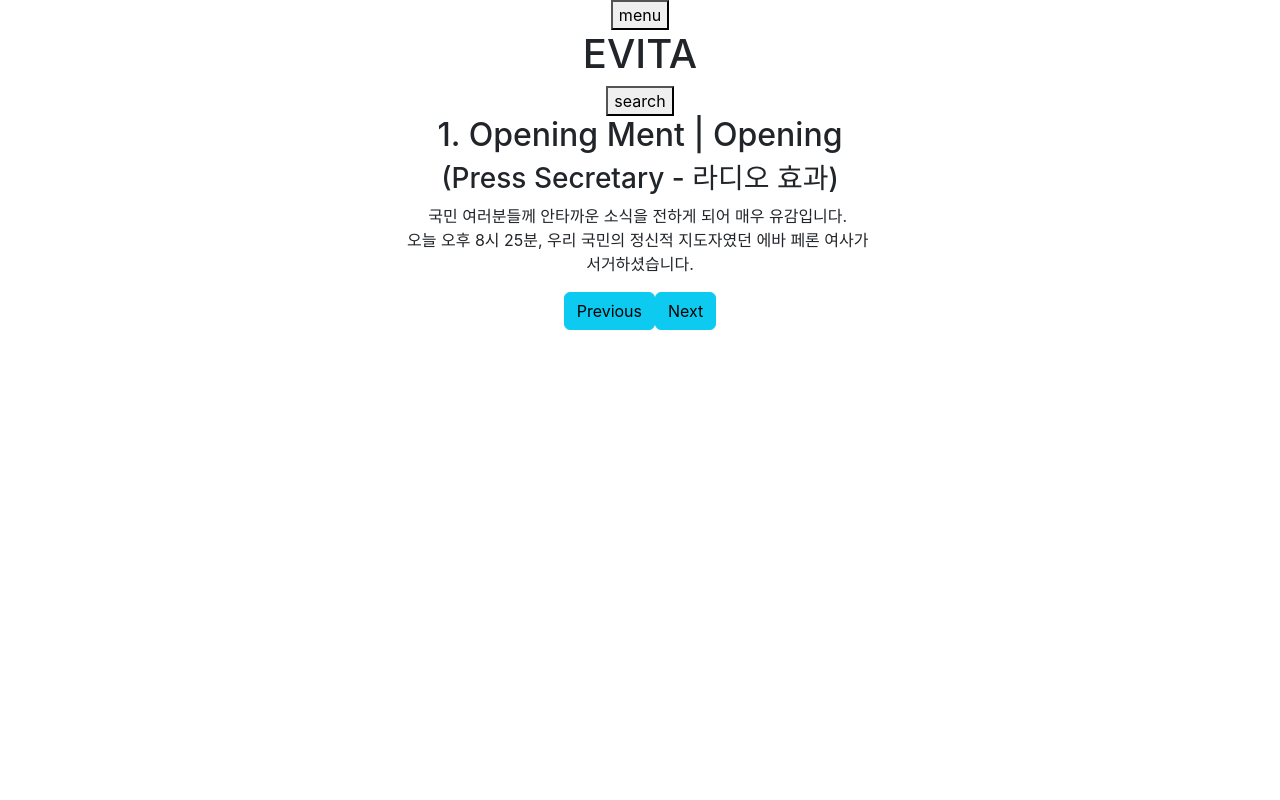
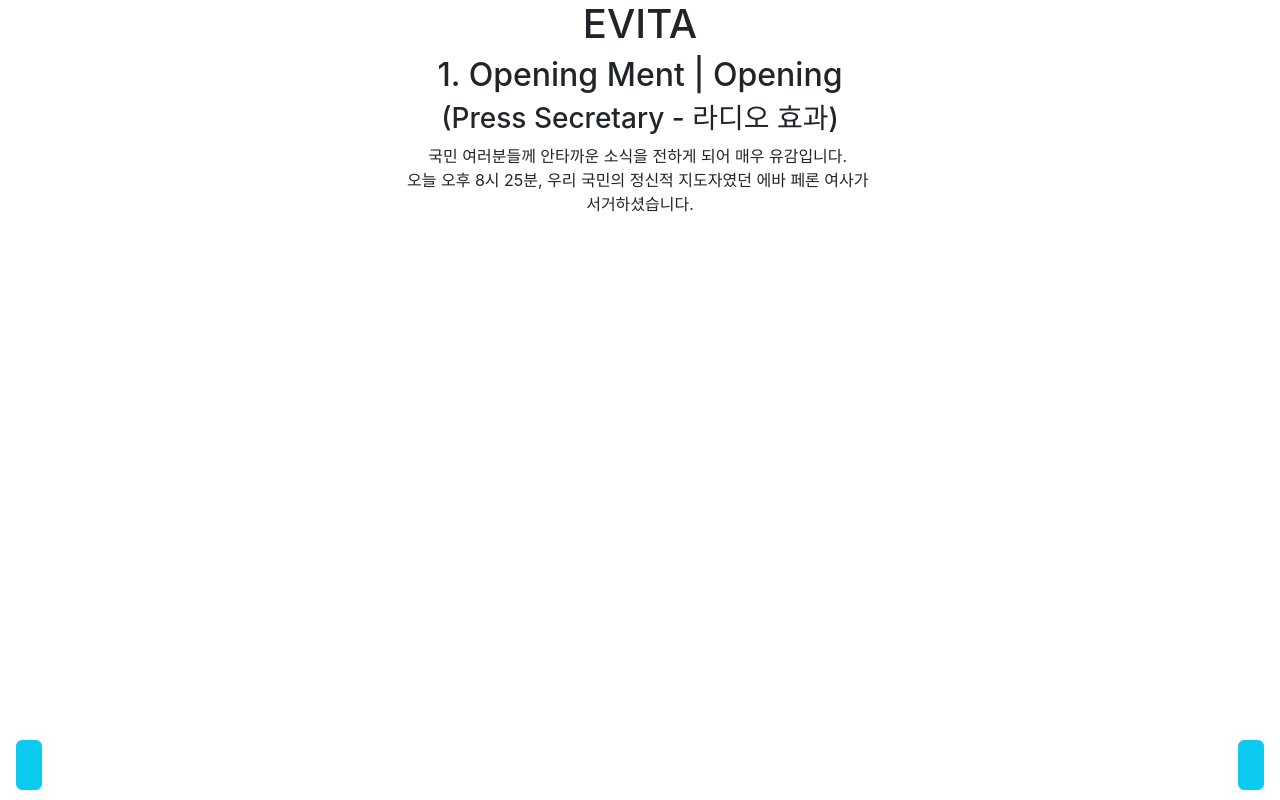
Before and after one commit to ddosang/EVITA, a React (Create React App) app: page / in a window 1280 px wide. Built offline with nearby package versions, Linux system fonts and the light colour scheme.

Commit message:
add bootstrap icon and css for buttons

```diff
--- a/package.json
+++ b/package.json
@@ -8,7 +8,9 @@
     "@testing-library/react": "^16.3.1",
     "@testing-library/user-event": "^13.5.0",
     "bootstrap": "^5.3.8",
+    "bootstrap-icons": "^1.13.1",
     "react": "^19.2.3",
+    "react-bootstrap-icons": "^1.11.6",
     "react-dom": "^19.2.3",
     "react-scripts": "5.0.1",
     "web-vitals": "^2.1.4"
--- a/public/index.html
+++ b/public/index.html
@@ -26,6 +26,7 @@
     -->
     <title>React App</title>
     <link href="https://cdn.jsdelivr.net/npm/bootstrap@5.3.8/dist/css/bootstrap.min.css" rel="stylesheet" integrity="sha384-sRIl4kxILFvY47J16cr9ZwB07vP4J8+LH7qKQnuqkuIAvNWLzeN8tE5YBujZqJLB" crossorigin="anonymous">
+    <link rel="stylesheet" href="https://cdn.jsdelivr.net/npm/bootstrap-icons@1.13.1/font/bootstrap-icons.min.css">
   </head>
   <body>
     <noscript>You need to enable JavaScript to run this app.</noscript>
--- /dev/null
+++ b/src/component/AppBar.css
@@ -0,0 +1,20 @@
+.btn-appbar {
+  background-color: transparent;
+  border-color: transparent;
+}
+
+.btn-menu {
+  position: fixed;
+  left: 16px;
+  top: calc(0% + 10px);
+  z-index: 999;
+  padding: 12px;
+}
+
+.btn-search {
+  position: fixed;
+  right: 16px;
+  top: calc(0% + 10px);
+  z-index: 999;
+  padding: 12px;
+}
--- a/src/component/AppBar.jsx
+++ b/src/component/AppBar.jsx
@@ -1,3 +1,6 @@
+import "./AppBar.css";
+import { List, Search } from 'react-bootstrap-icons';
+
 function AppBar() {
   return (
     <>
@@ -5,16 +8,18 @@
         onClick={() => {
           console.log("menu");
         }}
+        className="btn-appbar btn-menu"
       >
-        menu
+       <List></List>
       </button>
       <h1>EVITA</h1>
       <button
         onClick={() => {
           console.log("search");
         }}
+        className="btn-appbar btn-search"
       >
-        search
+        <Search></Search>
       </button>
     </>
   );
--- /dev/null
+++ b/src/component/BottomButtonBar.css
@@ -0,0 +1,17 @@
+/* 왼쪽 고정(이전 버튼) */
+.btn-prev {
+  position: fixed;
+  left: 16px;
+  bottom: calc(0% + 10px);
+  z-index: 999;
+  padding: 12px;
+}
+
+/* 오른쪽 고정(다음 버튼) */
+.btn-next {
+  position: fixed;
+  right: 16px;
+  bottom: calc(0% + 10px);
+  z-index: 999;
+  padding: 12px;
+}
--- a/src/component/BottomButtonBar.jsx
+++ b/src/component/BottomButtonBar.jsx
@@ -1,11 +1,14 @@
+import "./BottomButtonBar.css";
+import { ArrowLeftCircle, ArrowRightCircle } from 'react-bootstrap-icons';
+
 function BottomButtonBar({ handlePrevious, handleNext }) {
   return (
     <>
-      <button onClick={handlePrevious} type="button" className="btn btn-info">
-        Previous
+      <button onClick={handlePrevious} type="button" className="btn btn-info btn-prev">
+       <ArrowLeftCircle></ArrowLeftCircle>
       </button>
-      <button onClick={handleNext} type="button" className="btn btn-info">
-        Next
+      <button onClick={handleNext} type="button" className="btn btn-info btn-next">
+        <ArrowRightCircle></ArrowRightCircle>
       </button>
     </>
   );
```
Also changed, not shown: 1 other file (tests, documents, lock files or other folders).
